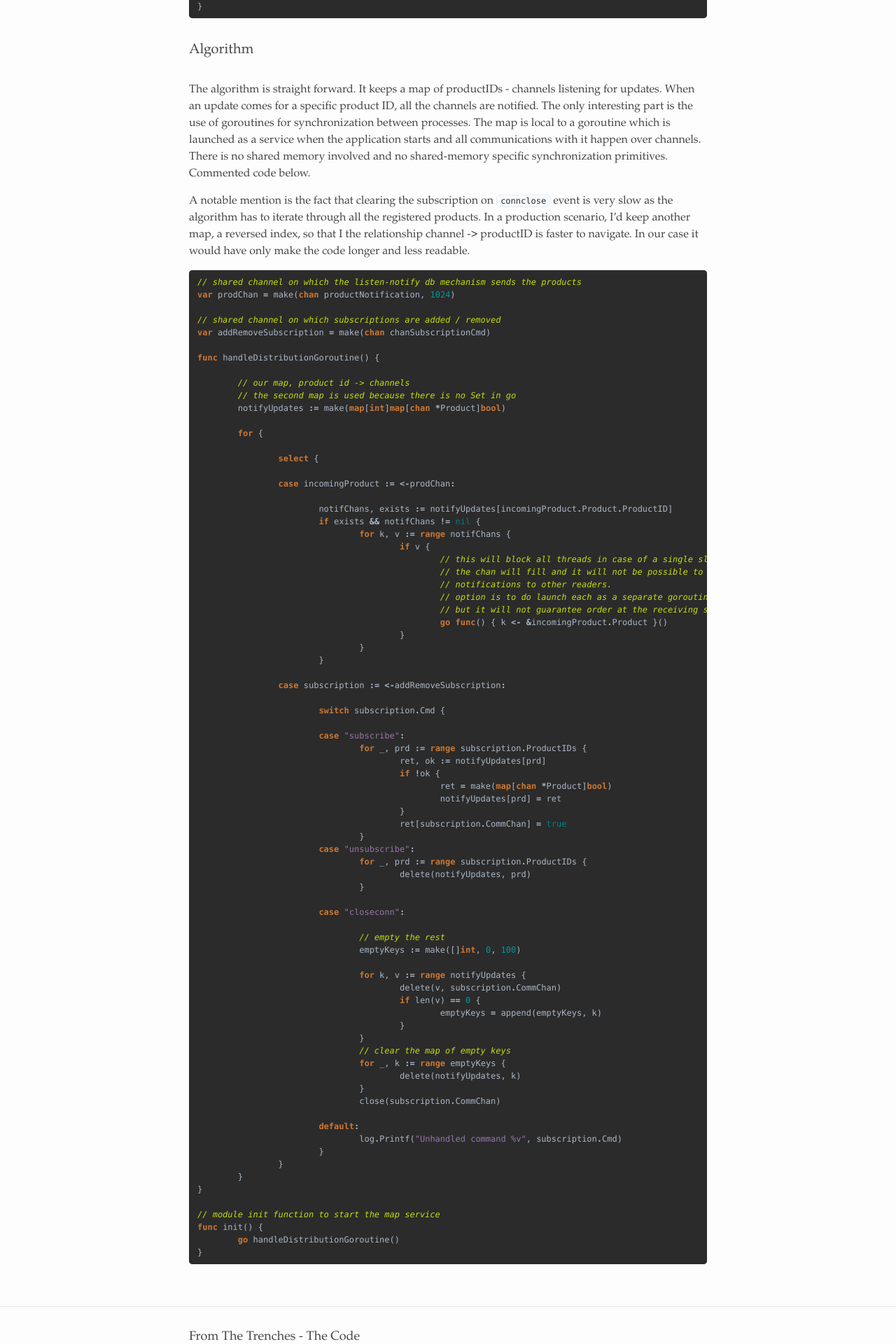
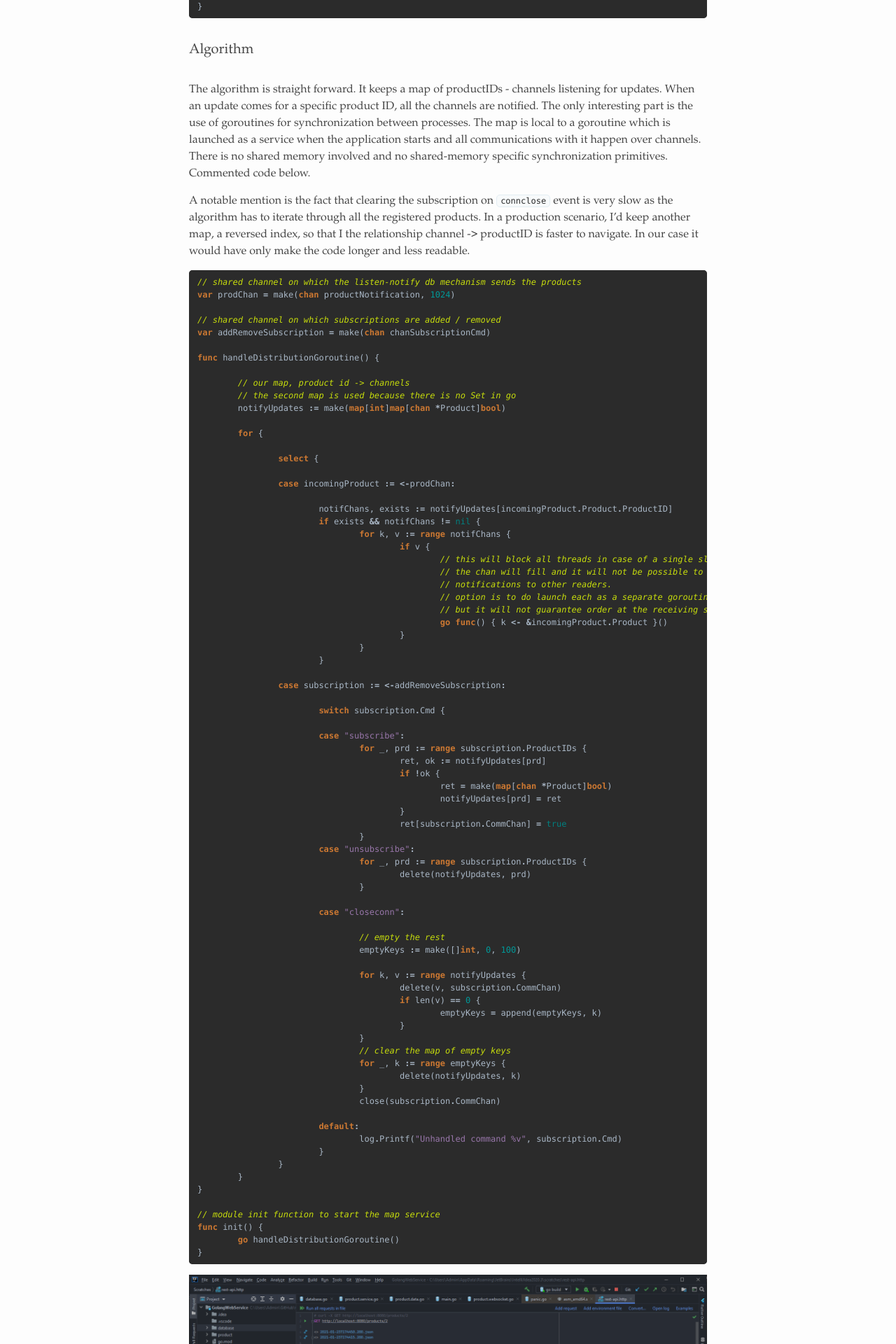
Before and after one commit to alexandrugris/my-jekyll-tech-blog, a Jekyll site: the page built from MyBlog/_posts/2021-01-24-golang-first-websockets.markdown, in a window 1280 px wide. Shown: the part 4480-6400 px from the top of the page at 70% size. Built offline with Jekyll 4.4.1, drawn with Linux system fonts in a browser that asks for light colours.

Commit message:
Added Go Websockets post 2

````diff
--- a/MyBlog/_posts/2021-01-24-golang-first-websockets.markdown
+++ b/MyBlog/_posts/2021-01-24-golang-first-websockets.markdown
@@ -296,3 +296,5 @@ func init() {
 	go handleDistributionGoroutine()
 }
 ```
+
+![Running in IntelliJ]({{site.url}}/assets/gowsws1.png)
````
Also changed, not shown: MyBlog/assets/gowsws2.png (added).
